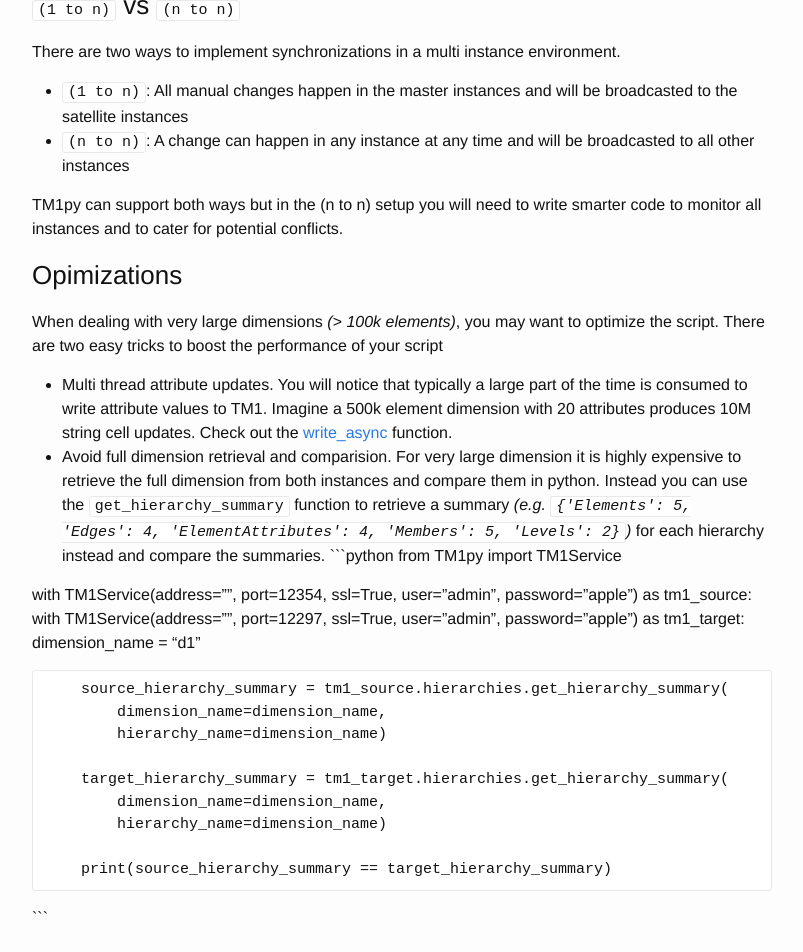
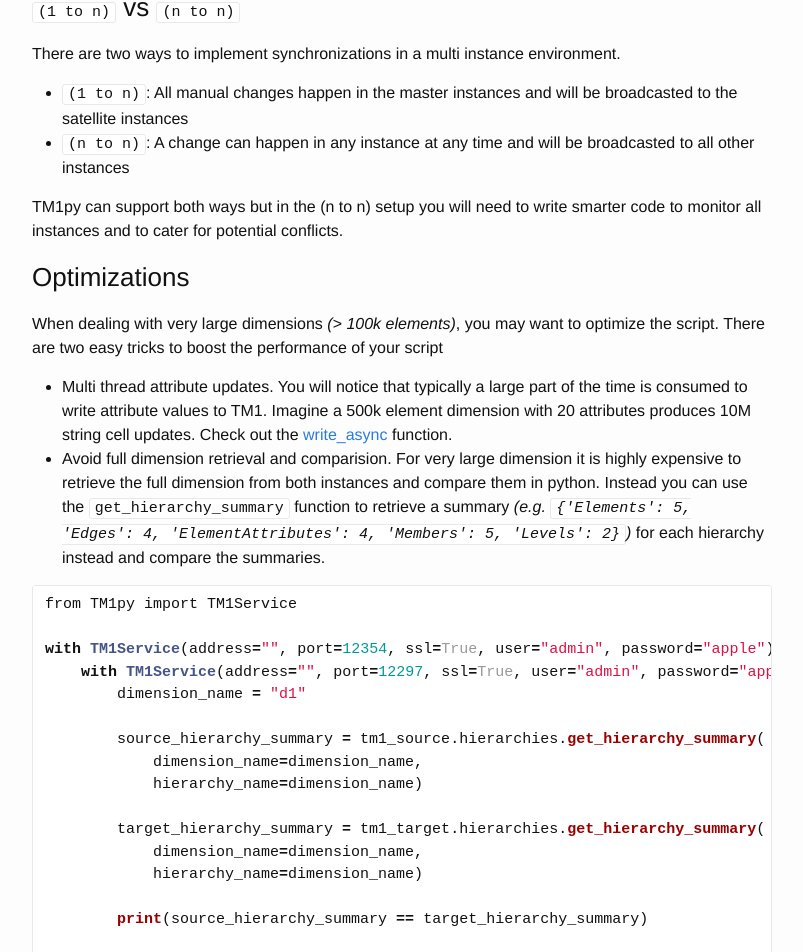
Before and after one commit to cubewise-code/tm1py-tales, a Jekyll site: the page built from _posts/2021-07-30-sync-dimensions.md, in a window 1280 px wide and 1400 px high, scrolled down 2557 px. Shown: the top 952 px of the window, without its empty margins (238-1041 px from the left). Built offline with Jekyll 4.4.1, drawn with Linux system fonts in a browser that asks for light colours.

Commit message:
Updates to dim sync post

````diff
--- a/_posts/2021-07-30-sync-dimensions.md
+++ b/_posts/2021-07-30-sync-dimensions.md
@@ -7,6 +7,7 @@
 
 The Problem
 =====
+
 
 In large organizations that employ IBM Planning Analytics (TM1) for years, you often find multiple dedicated smaller TM1 instances *(= models)* instead of one monolithic TM1 model used by everyone in the organization.
 
@@ -94,6 +95,7 @@
 Further Thoughts
 =====
 
+_____
 
 ### `(1 to n)` vs `(n to n)`
 There are two ways to implement synchronizations in a multi instance environment.
@@ -102,13 +104,15 @@
 
 TM1py can support both ways but in the (n to n) setup you will need to write smarter code to monitor all instances and to cater for potential conflicts.
 
-### Opimizations
+### Optimizations
+
 When dealing with very large dimensions _(> 100k elements)_, you may want to optimize the script.
 There are two easy tricks to boost the performance of your script
 - Multi thread attribute updates. You will notice that typically a large part of the time is consumed to write attribute values to TM1.
 Imagine a 500k element dimension with 20 attributes produces 10M string cell updates. Check out the [write_async](https://cubewise-code.github.io/tm1py-tales/2021/write-with-tm1py.html) function.
 - Avoid full dimension retrieval and comparision. For very large dimension it is highly expensive to retrieve the full dimension from both instances and compare them in python.
 Instead you can use the `get_hierarchy_summary` function to retrieve a summary _(e.g. `{'Elements': 5, 'Edges': 4, 'ElementAttributes': 4, 'Members': 5, 'Levels': 2}`)_ for each hierarchy instead and compare the summaries.
+
 ```python
 from TM1py import TM1Service
 
````
